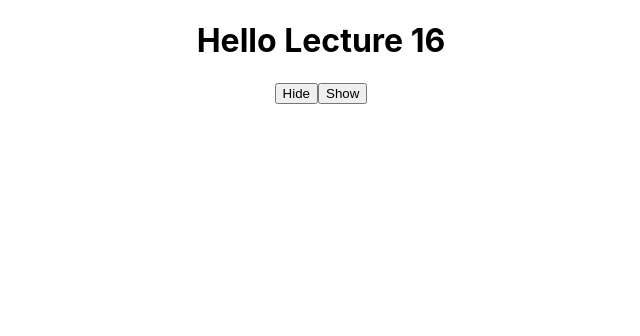
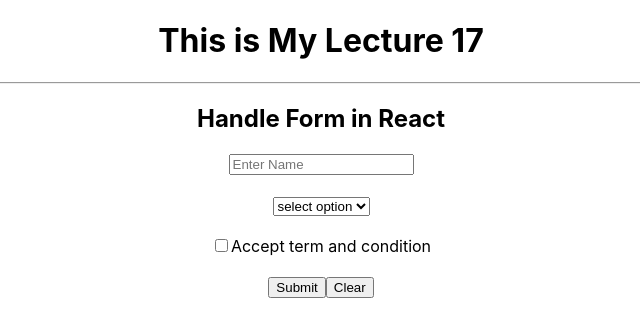
Before and after one commit to rohitanchal/learn-react, a React (Create React App) app: page / in a window 1280 px wide. Shown: the top 336 px of the page, without its empty margins (319-959 px from the left). Built offline with nearby package versions, Linux system fonts and the light colour scheme.

Commit message:
learned Form handling

```diff
--- a/src/App.js
+++ b/src/App.js
@@ -1,9 +1,9 @@
 import "./App.css";
-import User from "./User";
-import Header from "./Header";
-import Student from "./Student";
+// import User from "./User";
+// import Header from "./Header";
+// import Student from "./Student";
 import React, { useState } from "react";
-import Emp from "./Emp";
+// import Emp from "./Emp";
 
 // function App() {
 
@@ -78,21 +78,58 @@
 
 // lecture 16 start here
 
+// function App() {
+
+//   const [status, setStatus] = React.useState(true);
+//   return (
+//     <div className="App">
+//       {
+//         status?
+//         <h1>Hello Lecture 16</h1>
+//         :null
+//       }
+//       {/* <User/> */}
+//       <button onClick={() => setStatus(false)}>Hide</button>
+//       <button onClick={() => setStatus(true)}>Show</button>
+//       {/* <button onClick={() => setStatus(!status)}>Toggle</button> */}
+//     </div>
+//   )
+// }
+
+
+// lecture 17
 function App() {
 
-  const [status, setStatus] = React.useState(true);
+  const [name, setName] = useState("");
+  const [tnc, setTnc] = useState("");
+  const [city, setCity] = useState("false");
+
+  function getFormData(e){
+    console.log(name,tnc,city);
+    e.preventDefault();
+  }
   return (
     <div className="App">
-      {
-        status?
-        <h1>Hello Lecture 16</h1>
-        :null
-      }
-      <button onClick={() => setStatus(false)}>Hide</button>
-      <button onClick={() => setStatus(true)}>Show</button>
-      {/* <button onClick={() => setStatus(!status)}>Toggle</button> */}
+      <h1> This is My Lecture 17</h1>
+      <hr/>
+
+      <h2>Handle Form in React</h2>
+
+      <form onSubmit={getFormData}>
+        <input type="text" placeholder="Enter Name " onChange={(e)=>setName(e.target.value)} /><br/><br/>
+
+        <select onChange={(e)=>setCity(e.target.value)}>
+          <option>select option</option>
+          <option>Lucknow</option>
+          <option>Azangarh</option>
+        </select><br/><br/>
+
+        <input type="checkbox" onChange={(e)=>setTnc(e.target.checked)} /><span>Accept term and condition</span><br/><br/>
+
+        <button type="submit">Submit</button>
+        <button>Clear</button>
+      </form>
     </div>
   )
 }
-
 export default App;
--- a/src/User.js
+++ b/src/User.js
@@ -1,25 +1,51 @@
 import React, { Component } from "react";
 
-class User extends Component { //User Component class based
-    constructor(){
-        super(); //without super function you can not access the variable
-        this.state = {data: 0}; //data is like variable
-    }
-    userfun(){  // this the function we can use without declering functipon keyword
-        // alert("userfun is called"); // after clicking the button alert message will apear
-        // this.setState({data: "Anchal"});    //it will update the data to already shown
-        this.setState({data:this.state.data + 1});  //it will continuously update the data
-    }
-    render() {
-        return (
-            <div>
+// class User extends Component { //User Component class based
+//     constructor(){
+//         super(); //without super function you can not access the variable
+//         this.state = {data: 0}; //data is like variable
+//     }
+//     userfun(){  // this the function we can use without declering functipon keyword
+//         // alert("userfun is called"); // after clicking the button alert message will apear
+//         // this.setState({data: "Anchal"});    //it will update the data to already shown
+//         this.setState({data:this.state.data + 1});  //it will continuously update the data
+//     }
+//     render() {
+//         return (
+//             <div>
 
-                <h1>This is the User Class based Component</h1>    <hr/>
-                <h1>{this.state.data}</h1>
-                <button onClick={()=>this.userfun()}>update data</button>    <hr/>
+//                 <h1>This is the User Class based Component</h1>    <hr/>
+//                 <h1>{this.state.data}</h1>
+//                 <button onClick={()=>this.userfun()}>update data</button>    <hr/>
 
-            </div>
-        )
-    }
-}
-export default User;
+//             </div>
+//         )
+//     }
+// }
+// export default User;
+
+
+// class Toggle extends React.Component {
+//     constructor(props) {
+//       super(props);
+//       this.state = {isToggleOn: true};
+
+//       // This binding is necessary to make `this` work in the callback
+//       this.handleClick = this.handleClick.bind(this);
+//     }
+
+//     handleClick() {
+//       this.setState(prevState => ({
+//         isToggleOn: !prevState.isToggleOn
+//       }));
+//     }
+
+//     render() {
+//       return (
+//         <button onClick={this.handleClick}>
+//           {this.state.isToggleOn ? 'ON' : 'OFF'}<br/>
+//         </button>
+//       );
+//     }
+//   }
+//   export default Toggle;
```
